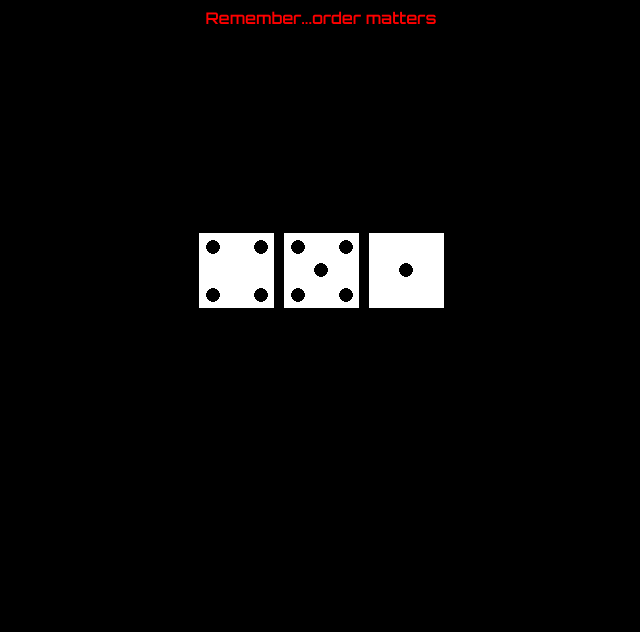
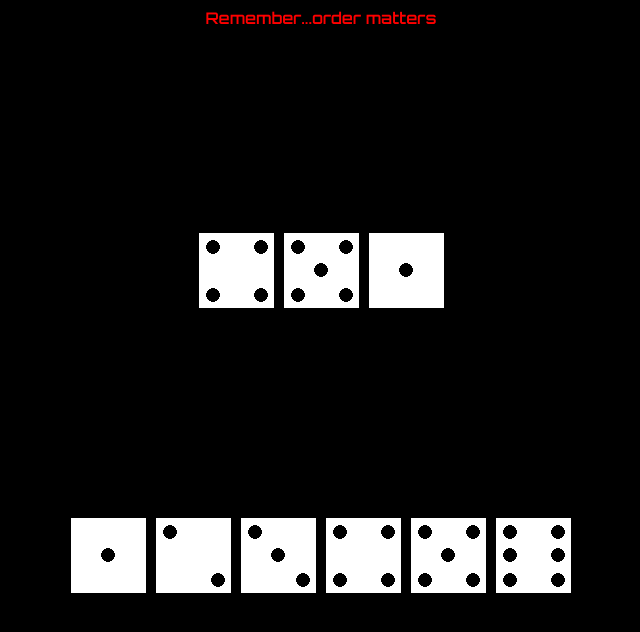
Before and after one commit to farzana-moury/dice-chamber, a plain HTML site: page resources/levels/levelThree.html in a window 1280 px wide. Shown: the whole page, without its empty margins (319-959 px from the left). Drawn offline with Linux system fonts and the light colour scheme; a web font is replaced by a local one.

Commit message:
level three: setup select dice display

```diff
--- a/resources/css/levelThree.css
+++ b/resources/css/levelThree.css
@@ -18,3 +18,7 @@ body {
 #game-screen img {
     margin: 5px 5px;
 }
+
+#select-dice img {
+    margin: 5px 5px;
+}
--- a/resources/scripts/levelThree.js
+++ b/resources/scripts/levelThree.js
@@ -3,9 +3,18 @@ let memoryDice = [];
 
 // html elements
 let gameScreen = document.getElementById('game-screen');
-let dicePanel = document.getElementById('dice-select');
+let dicePanel = document.getElementById('select-dice');
 
 function levelThree() {
+
+    // populate the select dice panel
+    for (let i=1; i<=6; i++){
+        let dice = document.createElement('img');
+        dice.src = `../images/dice-${i}.png`;
+        dice.id = "" + i;
+        dicePanel.appendChild(dice);
+    }
+
     // generate three random dice and display to user
     for (let i=0; i<3; i++){
         let randomNum = Math.floor(Math.random() * 6) + 1;
```
